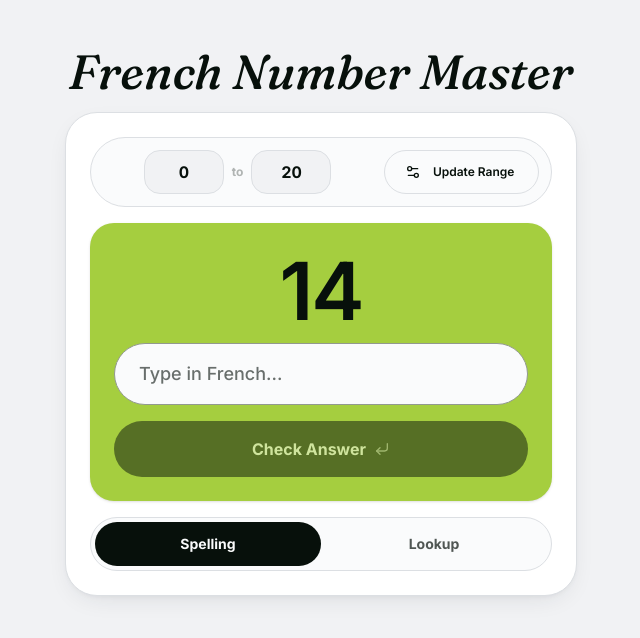
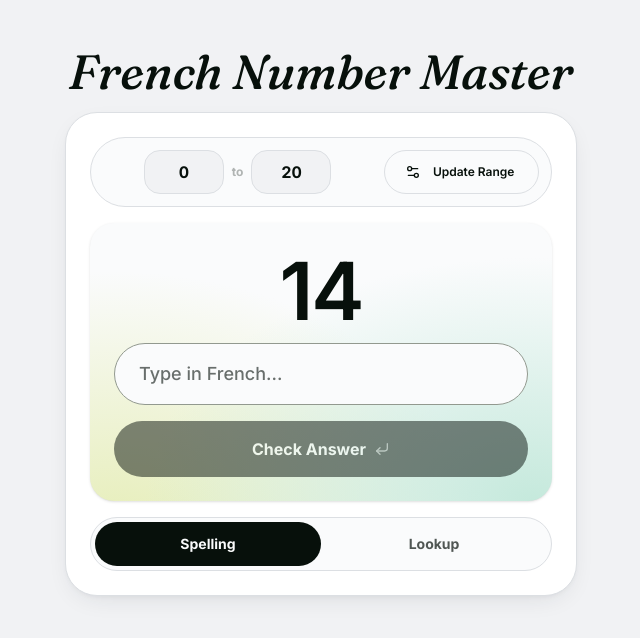
Before and after one commit to Judy-Nihao/french-number-master, a React (Vite) app: page / in a window 1280 px wide. Shown: the top 638 px of the page, without its empty margins (319-959 px from the left). Built offline with nearby package versions, Linux system fonts and the light colour scheme.

Commit message:
style(practice): add soft gradient accents to the exercise card

```diff
--- a/src/components/ui/Card.tsx
+++ b/src/components/ui/Card.tsx
@@ -10,7 +10,7 @@ type CardProps = ComponentPropsWithoutRef<"div"> & {
 const variants: Record<CardVariant, string> = {
   tool: "flex flex-col gap-4 bg-app-shell rounded-card border-control border-app-border p-3 md:p-6 shadow-elevation-control",
   exercise:
-    "shrink-0 bg-app-primary rounded-card-inner shadow-elevation-subtle overflow-hidden relative",
+    "exercise-surface shrink-0 rounded-card-inner shadow-elevation-subtle overflow-hidden relative",
   range:
     "p-4 md:p-3 rounded-card-inner md:rounded-pill border-control border-app-border",
   lookupResult: "bg-transparent rounded-none pt-6 border-t border-app-dark/20",
--- a/src/index.css
+++ b/src/index.css
@@ -78,6 +78,13 @@ body {
   font-family: var(--font-sans);
 }
 
+/* Static, transparent color pools keep the center quiet and never change layout. */
+.exercise-surface {
+  background-image:
+    radial-gradient(ellipse at 96% 100%, var(--color-app-glow-mint), transparent 62%),
+    radial-gradient(ellipse at 5% 115%, var(--color-app-glow-lime), transparent 60%);
+}
+
 ::selection {
   background-color: var(--color-app-primary-light);
   color: var(--color-app-dark);
```
